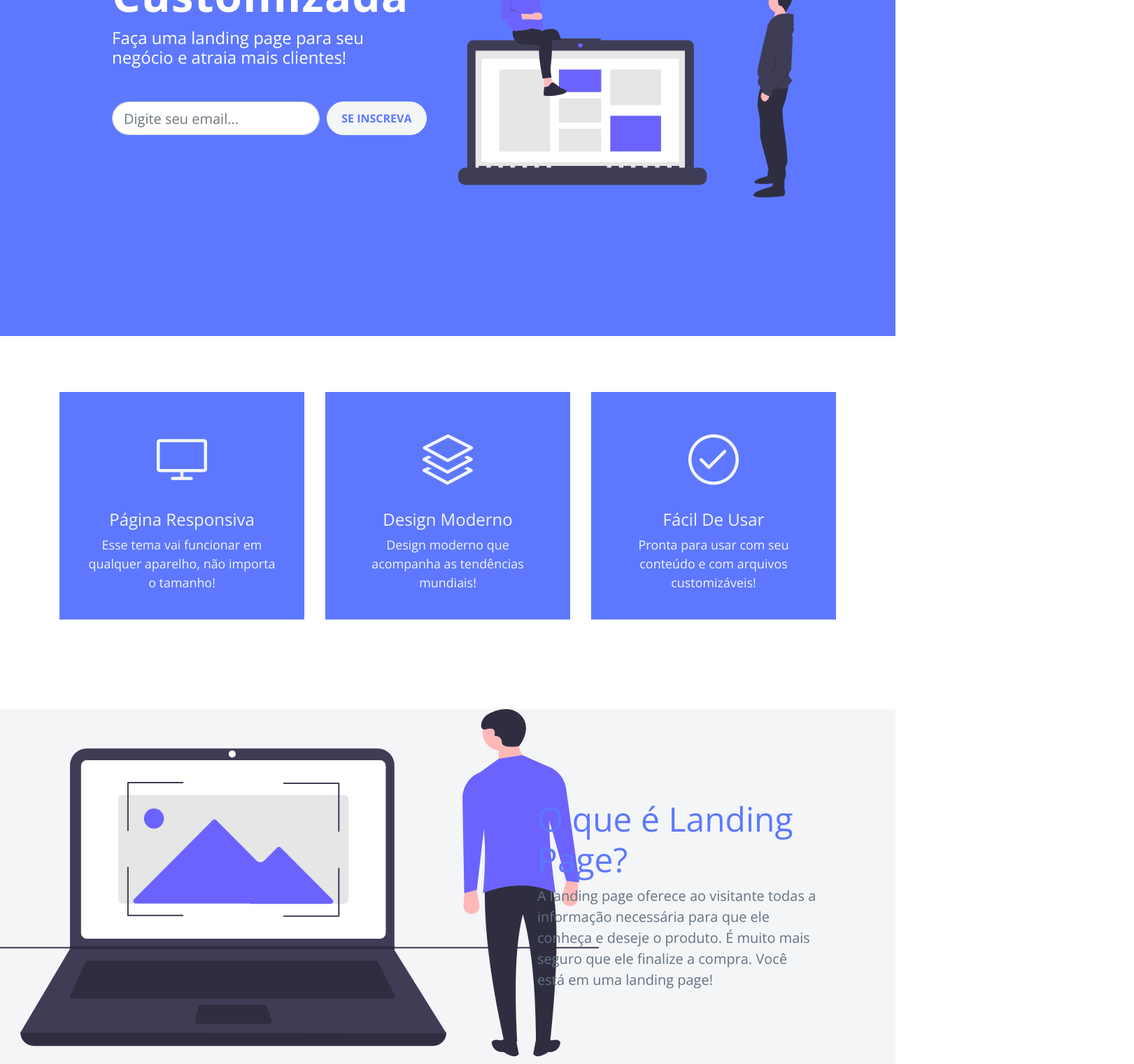
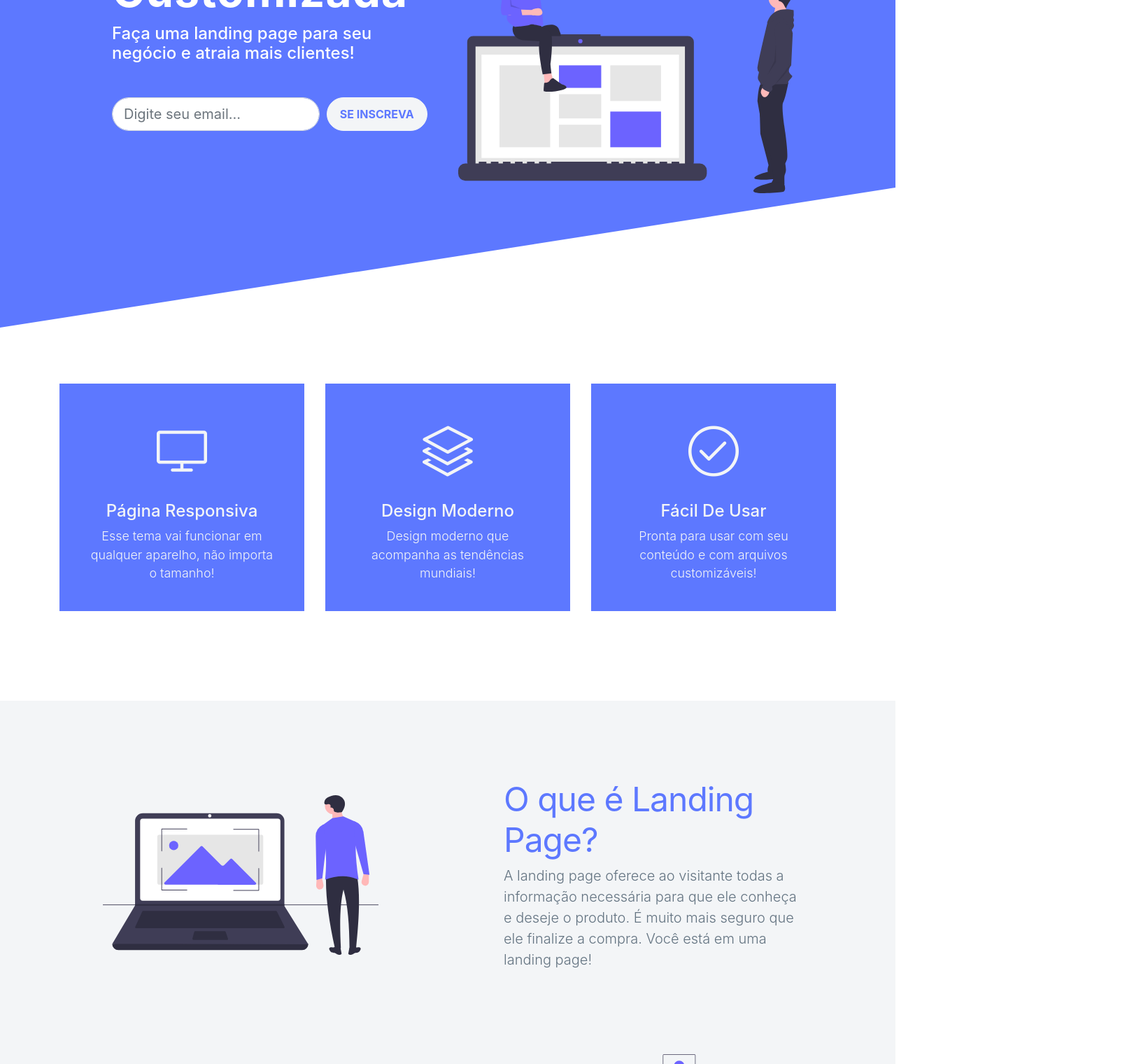
Before and after one commit to felcg/BootstrapLandingPage, a React (Create React App) app: page / in a window 1280 px wide. Shown: the part 320-1840 px from the top of the page at 70% size, 1621 px wide, since content can reach past the window. Built offline with nearby package versions, Linux system fonts and the light colour scheme.

Commit message:
Atualiza css

```diff
--- a/src/Assets/custom.scss
+++ b/src/Assets/custom.scss
@@ -4,6 +4,7 @@ $primary: #5d78ff;
 $secondary: #495058;
 $info: #DE9F54;
 $light: #f3f5f7;
+$dark: #111315;
 
 @import "../../node_modules/bootstrap/scss/bootstrap.scss";
 
@@ -12,10 +13,14 @@ $mainColor: whitesmoke;
 * {
   box-sizing: border-box
 }
+
+
 body {
   font-family: 'Open Sans', sans-serif;
-  // font-family: Inter,-apple-system,BlinkMacSystemFont,Segoe UI,Helvetica,Arial,sans-serif,Apple Color Emoji,Segoe UI Emoji,Segoe UI Symbol;
+  font-family: Inter,-apple-system,BlinkMacSystemFont,Segoe UI,Helvetica,Arial,sans-serif,Apple Color Emoji,Segoe UI Emoji,Segoe UI Symbol;
   margin: 0;
+  padding: 0;
+  overflow-x: hidden;
 }
 
 .navbar {
@@ -109,15 +114,29 @@ body {
   background-position: center;
   background-repeat: no-repeat;
   padding-top: 8rem;
-  padding-bottom: 8rem;
   margin-bottom: 0;
-  min-height: 100vh;
+  min-height: 50vh;
   display: flex;
   align-items: center;
+  position: relative;
+  overflow: hidden;
 
   .col-left {
     margin-left: 0;
   }
+}
+
+#jumbotron::before {
+  content: "";
+  position: absolute;
+  bottom: 0;
+  right: 0;
+  left: 0;
+  height: 0;
+  border-right: 100vw solid white;
+  border-top: 200px solid transparent;
+  width: 0;
+  z-index: 0;
 }
 
 #jumbotron h1 {
@@ -128,6 +147,19 @@ body {
 
 #header_container {
   max-width: 1020px;
+}
+
+#header_button {
+  height: 100%;
+  font-size: 1rem;
+}
+
+@media (min-width: 768px) {
+  #header_button {
+    height: 100%;
+    font-size: 1rem;
+    width: 9rem;
+  }
 }
 
 @media (min-width: 1200px) {
@@ -161,35 +193,52 @@ body {
 //#endregion
 
 //#region SHOWCASE
-.showcase h2 {
+.showcase {
+  padding-top: 2rem;
+  padding-bottom: 2rem;
+  background-size: cover;
+  background-repeat: no-repeat;
+  background-attachment: fixed;
+
+  h2 {
     font-size: 3rem;
-  color: #212b35;
+    font-weight: 400;
+    letter-spacing: -1px;
   }
 
-.showcase .showcase-img {
-  min-height: 30rem;
-  background-size: cover;
+  .showcase-text {
+    padding: 5rem
   }
 
-#showcase-image-1 {
-  background-image: url("https://images.pexels.com/photos/193004/pexels-photo-193004.jpeg?auto=compress&cs=tinysrgb&dpr=2&h=750&w=1260");
+  .showcase-img {
+    width: 70%;
   }
 
-#showcase-image-2 {
-  background-image: url("https://images.pexels.com/photos/270348/pexels-photo-270348.jpeg?auto=compress&cs=tinysrgb&dpr=2&h=750&w=1260");
+  .showcase-col-img {
+    display: flex;
+    align-items: center;
   }
 
-#showcase-image-3 {
-  background-image: url("https://images.pexels.com/photos/3823488/pexels-photo-3823488.jpeg?auto=compress&cs=tinysrgb&dpr=2&h=750&w=1260");
+  .showcase-row {
+    margin-left: 3rem;
+    margin-right: 3rem;
+  }
 }
 
-.showcase .showcase-text {
-  padding: 3rem
+@media(min-width: 1600px) {
+  .showcase {
+    .showcase-text {
+      padding: 6rem;
     }
 
-@media (min-width: 768px) {
-  .showcase .showcase-text {
-      padding:8rem;
+    .showcase-img {
+      width: 60%;
+    }
+
+    .showcase-row {
+      margin-left: 15rem;
+      margin-right: 15rem;
+    }
   }
 }
 //#endregion
@@ -242,12 +291,11 @@ body {
 
 //#region CALL TO ACTION
 .call-to-action {
-  box-shadow: inset 0 0 0 2000px rgba(0, 0, 0, 0);
   padding-top: 7rem;
-  padding-bottom: 15rem;
-  background-size: 100%;
+  padding-bottom: 7rem;
+  background-size: cover;
   background-repeat: no-repeat;
-  background-position: bottom right;
+  background-attachment: fixed;
 }
 
 #call_to_action_heading {
@@ -255,11 +303,6 @@ body {
   font-size: 3rem;
 }
 
-@media (min-width: 996px) {
-  .call-to-action {
-    background-size: 40%;
-  }
-}
 //#endregion
 
 //#region FOOTER
```
Lines whose indentation alone changed are shown as unchanged.
